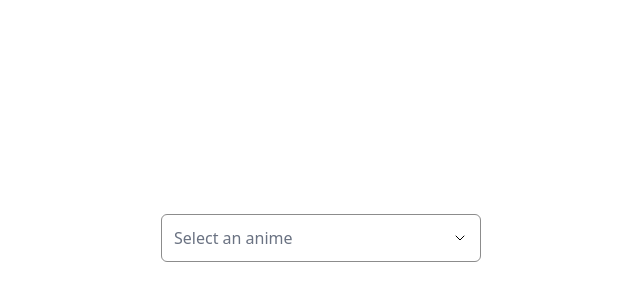
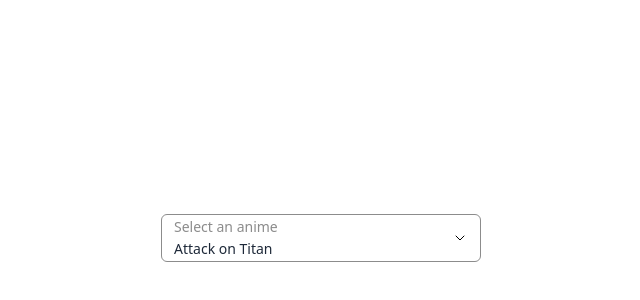
Before and after one commit to andresdvx/x-ui, a React (Vite) app: page / in a window 1280 px wide. Shown: the part 162-462 px from the top of the page, without its empty margins (319-959 px from the left). Built offline with nearby package versions, Linux system fonts and the light colour scheme.

Commit message:
update: modify Select component to change pre-selected values and ensure selected item handling

```diff
--- a/src/App.tsx
+++ b/src/App.tsx
@@ -39,7 +39,7 @@
       <Select
         id="select"
         items={options}
-        selectedValues={["One-Punch Man",'One Piece']}
+        selectedValues={['Attack on Titan']}
         label="Select an anime"
         className="w-xs h-12"
         multiple
--- a/src/components/Select/Select.tsx
+++ b/src/components/Select/Select.tsx
@@ -32,6 +32,11 @@
       if (!selectedValues?.includes(item.value)) return [item]
     });
   }, [selectedValues, items])
+
+
+  useEffect(()=>{
+    setSelected(itemsToRender.current.filter((item) => item.selected === true))
+  },[])
 
   useEffect(() => {
     onValueChange && onValueChange(selected ?? []);
@@ -105,7 +110,7 @@
               disabled={item.disabled}
               value={item.value}
               label={item.label}
-              selectedItem={selected || undefined}
+              selectedItem={selected || []}
               onClick={() => handleSelectItemClick(item)}
             />
           ))}
```
